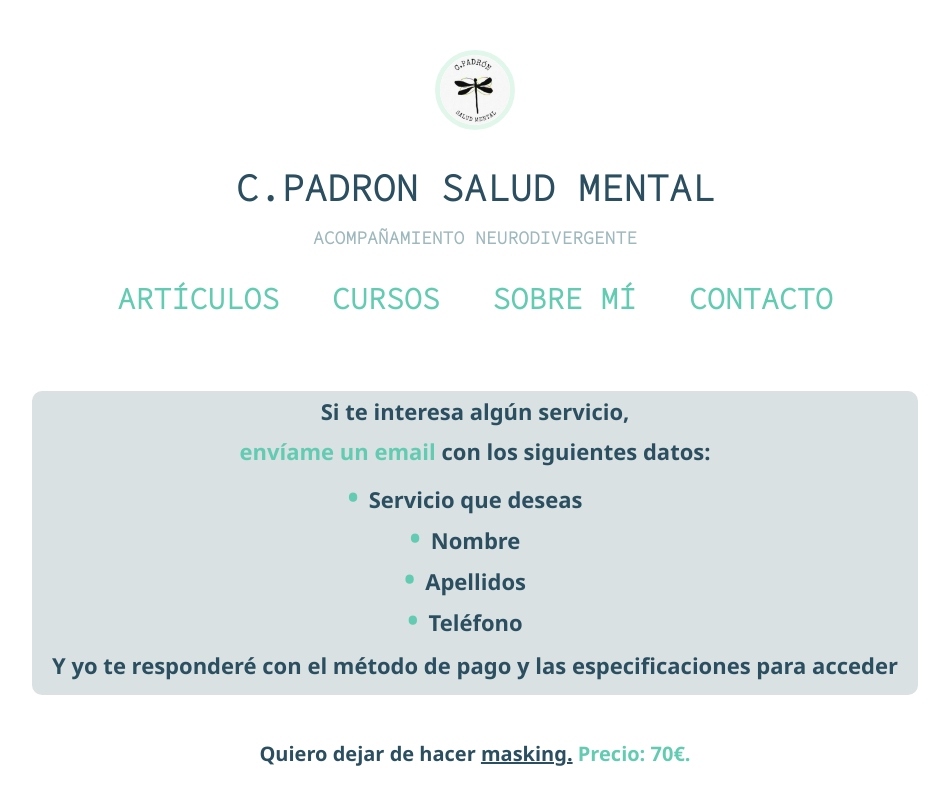
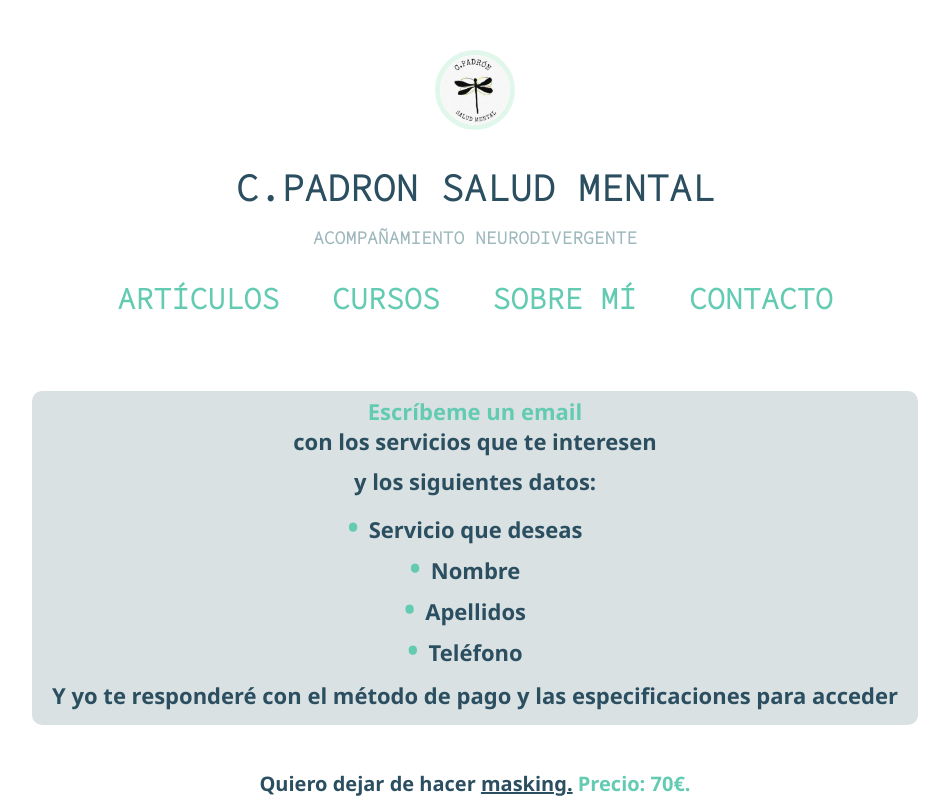
Before and after one commit to aliciaapadron/cpadronsaludmental, a React (Create React App) app: page /#/courses in a window 1280 px wide. Shown: the top 800 px of the page, without its empty margins (165-1114 px from the left). Built offline with nearby package versions, Linux system fonts and the light colour scheme.

Commit message:
change text in courses

```diff
--- a/src/components/Footer.js
+++ b/src/components/Footer.js
@@ -9,6 +9,7 @@ export function Footer() {
           href="https://twitter.com/aliciaapadronp"
           target="_blank"
           title="Ir al creador"
+          rel="noreferrer"
         >
           Alicia Padrón
         </a>
--- a/src/components/pages/Courses.js
+++ b/src/components/pages/Courses.js
@@ -7,17 +7,17 @@ export function Courses() {
       <Header />
       <section className="coursection">
         <article className="coursection__title">
-          <h2 className="coursection__title--subtitle">
-            Si te interesa algún servicio,
-          </h2>
           <a
             className="emailLink"
             href="mailto: cpadronsaludmental@gmail.com"
             title="Enviar un email"
           >
-            envíame un email
+            Escríbeme un email
           </a>{' '}
-          con los siguientes datos:
+          <p className="coursection__title--subtitle">
+            con los servicios que te interesen
+          </p>
+          y los siguientes datos:
           <ul className="coursection__listdata">
             <li className="coursection__listdata--item">Servicio que deseas</li>
             <li className="coursection__listdata--item">Nombre</li>
```
